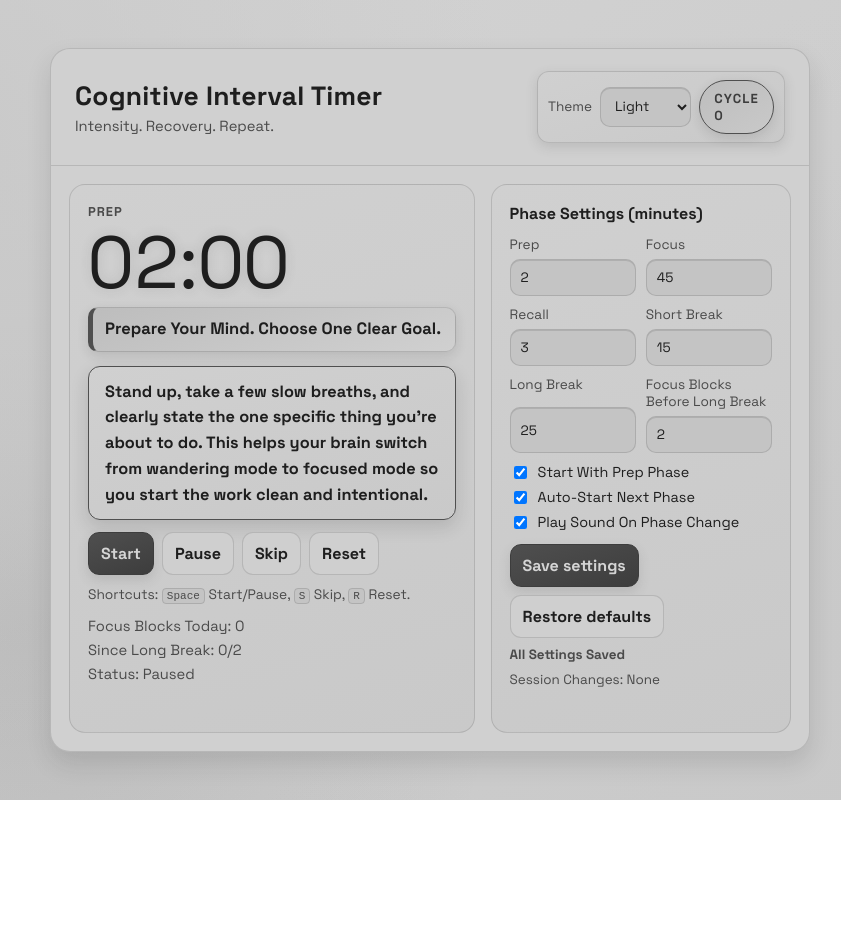
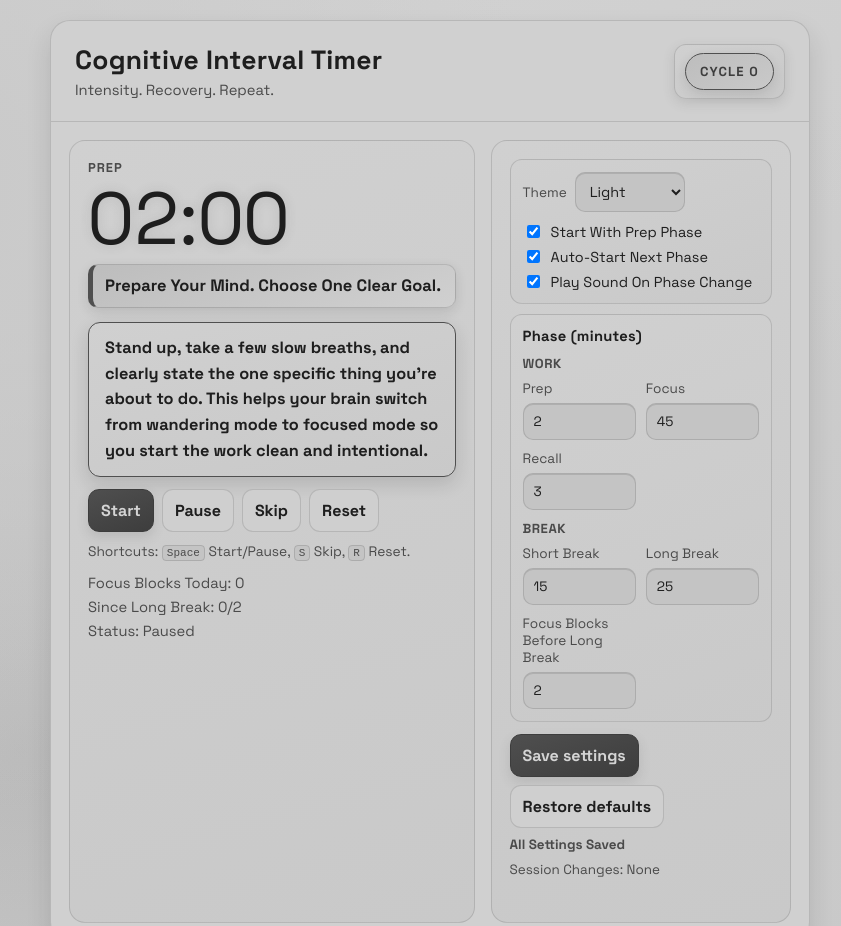
Before and after one commit to patrickjohnson3/cognitive-interval-timer, a plain HTML site: page index.html in a window 1280 px wide. Shown: the top 926 px of the page, without its empty margins (210-1051 px from the left). Before the commit the page ends 800 px from the top, so only its background shows below. Drawn offline with Linux system fonts and the light colour scheme.

Commit message:
Refine settings layout grouping and break field alignment

```diff
--- a/app.js
+++ b/app.js
@@ -82,7 +82,7 @@
   }
 
   function applyStaticCopy() {
-    dom.copy.settingsHeading.textContent = Content.UI_COPY.settingsHeading;
+    dom.copy.phaseSettingsHeading.textContent = Content.UI_COPY.phaseSettingsHeading;
     dom.copy.blocks.textContent = Content.UI_COPY.blocksBeforeLongBreak;
     dom.copy.primeEnabled.textContent = Content.UI_COPY.startWithPrep;
     dom.copy.autoStart.textContent = Content.UI_COPY.autoStartNext;
@@ -509,7 +509,7 @@
         sound_enabled: byId("sound_enabled"),
       },
       copy: {
-        settingsHeading: byId("label-settings-heading"),
+        phaseSettingsHeading: byId("label-phase-settings-heading"),
         blocks: byId("label-blocks"),
         primeEnabled: byId("label-prime-enabled"),
         autoStart: byId("label-auto-start"),
--- a/content.js
+++ b/content.js
@@ -57,7 +57,7 @@
   ];
 
   const UI_COPY = {
-    settingsHeading: "Phase Settings (minutes)",
+    phaseSettingsHeading: "Phase (minutes)",
     blocksBeforeLongBreak: "Focus Blocks Before Long Break",
     startWithPrep: "Start With Prep Phase",
     autoStartNext: "Auto-Start Next Phase",
--- a/index.html
+++ b/index.html
@@ -18,12 +18,7 @@
         <h1>Cognitive Interval Timer</h1>
         <p class="subtitle" id="tagline"></p>
       </div>
-      <div class="theme-row">
-        <label for="theme">Theme</label>
-        <select id="theme" aria-label="Theme selector">
-          <option value="light">Light</option>
-          <option value="dark">Dark</option>
-        </select>
+      <div class="cycle-wrap">
         <span class="badge" id="cycle-badge">Cycle 0</span>
       </div>
     </header>
@@ -52,21 +47,40 @@
       </article>
 
       <aside class="panel settings" aria-label="Settings panel">
-        <h2 id="label-settings-heading">Phase Settings (Minutes)</h2>
-        <div class="grid">
-          <label><span id="label-prime">Prep</span><input id="prime" type="number" min="0" max="60" /></label>
-          <label><span id="label-focus">Focus</span><input id="focus" type="number" min="1" max="180" /></label>
-          <label><span id="label-recall">Recall</span><input id="recall" type="number" min="0" max="30" /></label>
-          <label><span id="label-break">Short Break</span><input id="break" type="number" min="1" max="60" /></label>
-          <label><span id="label-long_break">Long Break</span><input id="long_break" type="number" min="1" max="90" /></label>
-          <label><span id="label-blocks">Focus Blocks Before Long Break</span><input id="blocks_per_ultradian" type="number" min="1" max="8" /></label>
-        </div>
+        <section class="settings-group" aria-label="General controls">
+          <div class="settings-theme">
+            <label for="theme">Theme</label>
+            <select id="theme" aria-label="Theme selector">
+              <option value="light">Light</option>
+              <option value="dark">Dark</option>
+            </select>
+          </div>
+          <div class="checks">
+            <label><input id="prime_enabled" type="checkbox" /> <span id="label-prime-enabled">Start With Prep Phase</span></label>
+            <label><input id="auto_start" type="checkbox" /> <span id="label-auto-start">Auto-Start Next Phase</span></label>
+            <label><input id="sound_enabled" type="checkbox" /> <span id="label-sound-enabled">Play Sound On Phase Change</span></label>
+          </div>
+        </section>
 
-        <div class="checks">
-          <label><input id="prime_enabled" type="checkbox" /> <span id="label-prime-enabled">Start With Prep Phase</span></label>
-          <label><input id="auto_start" type="checkbox" /> <span id="label-auto-start">Auto-Start Next Phase</span></label>
-          <label><input id="sound_enabled" type="checkbox" /> <span id="label-sound-enabled">Play Sound On Phase Change</span></label>
-        </div>
+        <section class="settings-group" aria-labelledby="label-phase-settings-heading">
+          <h3 id="label-phase-settings-heading">Phase (minutes)</h3>
+          <div class="phase-subgroup">
+            <h4>Work</h4>
+            <div class="grid">
+              <label><span id="label-prime">Prep</span><input id="prime" type="number" min="0" max="60" /></label>
+              <label><span id="label-focus">Focus</span><input id="focus" type="number" min="1" max="180" /></label>
+              <label><span id="label-recall">Recall</span><input id="recall" type="number" min="0" max="30" /></label>
+            </div>
+          </div>
+          <div class="phase-subgroup">
+            <h4>Break</h4>
+            <div class="break-layout">
+              <label class="break-short"><span id="label-break">Short Break</span><input id="break" type="number" min="1" max="60" /></label>
+              <label><span id="label-long_break">Long Break</span><input id="long_break" type="number" min="1" max="90" /></label>
+              <label><span id="label-blocks">Focus Blocks Before Long Break</span><input id="blocks_per_ultradian" type="number" min="1" max="8" /></label>
+            </div>
+          </div>
+        </section>
 
         <div class="actions">
           <button id="save" type="button" class="primary">Save settings</button>
--- a/styles.css
+++ b/styles.css
@@ -218,9 +218,58 @@ kbd {
   gap: var(--space-1);
 }
 
-.settings h2 {
-  margin: 0 0 12px;
-  font-size: 1rem;
+.settings-group {
+  border: 1px solid var(--border-subtle, var(--color-border));
+  border-radius: 12px;
+  background: var(--theme-row-bg);
+  padding: var(--space-4);
+}
+
+.settings-group + .settings-group {
+  margin-top: var(--space-3);
+}
+
+.settings-group h3 {
+  margin: 0 0 var(--space-3);
+  font-size: 0.92rem;
+  letter-spacing: 0.02em;
+  color: var(--text-primary, var(--color-text));
+}
+
+.phase-subgroup + .phase-subgroup {
+  margin-top: var(--space-3);
+}
+
+.phase-subgroup h4 {
+  margin: 0 0 var(--space-2);
+  font-size: 0.82rem;
+  letter-spacing: 0.04em;
+  text-transform: uppercase;
+  color: var(--text-secondary, var(--color-muted));
+}
+
+.break-layout {
+  display: grid;
+  grid-template-columns: repeat(2, minmax(0, 1fr));
+  gap: var(--space-3);
+  align-items: start;
+}
+
+.break-short {
+  grid-column: 1 / 2;
+}
+
+.settings-theme {
+  display: flex;
+  align-items: center;
+  gap: var(--space-2);
+  color: var(--text-secondary, var(--color-muted));
+  font-size: 0.9rem;
+}
+
+.settings-theme select {
+  width: auto;
+  min-width: 110px;
 }
 
 .grid {
@@ -286,12 +335,9 @@ select {
   font-weight: 700;
 }
 
-.theme-row {
+.cycle-wrap {
   display: flex;
   align-items: center;
-  gap: var(--space-2);
-  color: var(--color-text);
-  font-size: 0.86rem;
   padding: var(--space-2) var(--space-3);
   border: 1px solid var(--border-subtle, var(--color-border));
   border-radius: 12px;
@@ -319,4 +365,8 @@ select {
   .header {
     padding: var(--space-6);
   }
+
+  .break-layout {
+    grid-template-columns: 1fr;
+  }
 }
```
